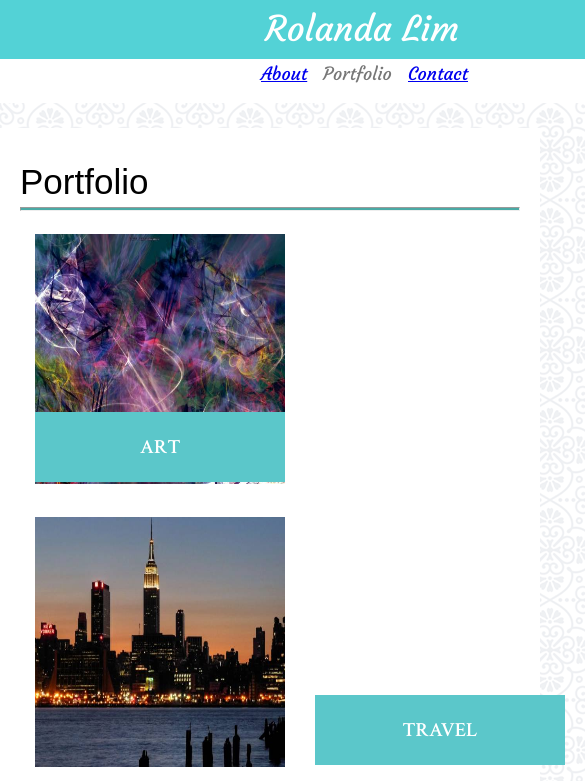
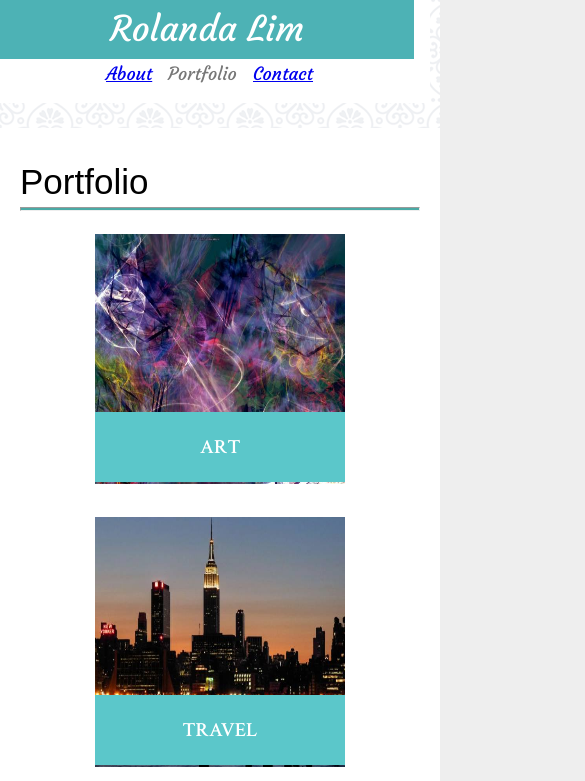
Before and after one commit to rlim406/Responsive-Portfolio, a plain HTML site: page portfolio.html in a window 390 px wide. Shown: the top 781 px of the page, 585 px wide, since content can reach past the window. Drawn offline with Linux system fonts and the light colour scheme; a web font is replaced by a local one.

Commit message:
my third commit

```diff
--- a/assets/css/style.css
+++ b/assets/css/style.css
@@ -183,12 +183,26 @@
 
 @media screen and (max-width: 980px) {
   #maincontent {
-    width: 600px;
-    margin-left: 60px;
+    width: 650px;
+    margin-left: 30px;
   }
+
+  @keyframes bc {
+    from {
+      background-color: #155e61;
+    }
+    to {
+      background-color: #5bc7ca;
+    }
+  }
+
   #name {
-    margin-left: 60px;
+    margin-left: 30px;
+    background-color: #5bc7ca;
+    animation-name: bc;
+    animation-duration: 10s;
   }
+
   #options {
     margin-right: auto;
   }
@@ -221,13 +235,27 @@
 
 @media screen and (max-width: 768px) {
   #maincontent {
-    width: 550px;
+    width: 600px;
     margin-left: auto;
     margin-right: auto;
   }
+
+  @keyframes bc {
+    from {
+      background-color: #155e61;
+    }
+    to {
+      background-color: #5bc7ca;
+    }
+  }
+
   #name {
-    margin-left: 40px;
+    margin-left: 30px;
+    background-color: #5bc7ca;
+    animation-name: bc;
+    animation-duration: 10s;
   }
+
   #options {
     margin-right: auto;
   }
@@ -260,19 +288,38 @@
 
 @media screen and (max-width: 640px) {
   #maincontent {
-    width: 500px;
+    width: 400px;
     margin-left: auto;
     margin-right: auto;
   }
+
+  #profile {
+    width: 300px;
+    height: 300px;
+    margin-left: 50px;
+  }
+
+  @keyframes bc {
+    from {
+      background-color: #155e61;
+    }
+    to {
+      background-color: #5bc7ca;
+    }
+  }
+
   #name {
-    width: 700px;
+    width: 100%;
     margin-left: 0;
     margin-right: 0;
     text-align: center;
+    background-color: #5bc7ca;
+    animation-name: bc;
+    animation-duration: 10s;
   }
 
   #options {
-    width: 700px;
+    width: 100%;
     margin-left: 0;
     margin-right: 0;
     text-align: center;
@@ -286,6 +333,8 @@
   #music {
     width: 250px;
     height: 250px;
+    left: 60px;
+    right: 75px;
   }
 
   #text-block,
@@ -293,13 +342,13 @@
   #text-block4 {
     width: 200px;
     padding: 25px;
-    left: 15px;
+    left: 75px;
   }
 
   #text-block1,
   #text-block3 {
     width: 200px;
     padding: 25px;
-    left: 295px;
+    left: 75px;
   }
 }
```
